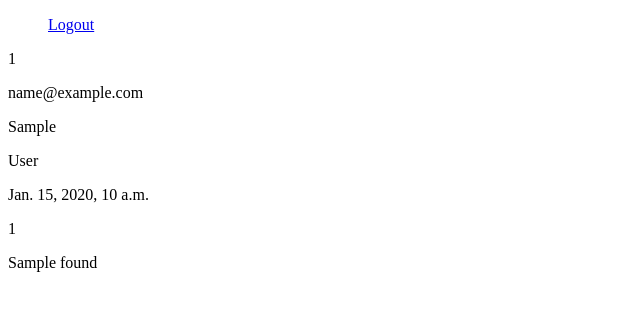
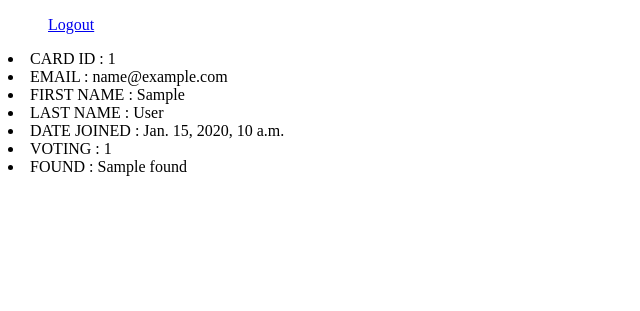
Before and after one commit to AMDisplay/Voting, a Django app: template Voting/templates/foundations/search.html in a window 1280 px wide. Shown: the top 311 px of the page, without its empty margins (0-640 px from the left). Run offline with Django 3.2, Linux system fonts and the light colour scheme; the template is opened without the code that fills it: values that come from a table or form of the project are taken from there, others are empty; a user stored in the database is signed in; tables that the repository leaves empty hold one stand-in row (values such as "Sample post"); parts of the project's set-up code (start-up, migrations or seed data) failed here and were passed over.

Commit message:
little validate fix

```diff
--- a/Voting/foundations/forms.py
+++ b/Voting/foundations/forms.py
@@ -2,12 +2,16 @@ from django import forms
 from django.contrib.auth.forms import UserCreationForm
 from foundations.models import Voting, Found
 from users.models import User
+from foundations.validations import string_validate
 
 
 class VotersRegisrationsForm(UserCreationForm):
+
     voting = forms.ModelChoiceField(queryset=Voting.objects.all())
     foundations = forms.ModelChoiceField(queryset=Found.objects.all())
-    id_card = forms.IntegerField(min_value=8, max_value=8)
+    id_card = forms.CharField(max_length=8, min_length=8)
+    first_name = forms.CharField(validators=[string_validate])
+    last_name = forms.CharField(validators=[string_validate])
     class Meta(UserCreationForm.Meta):
         model = User
         fields = ('id_card','first_name', 'last_name', 'voting', 'foundations', 'password1', 'password2')
--- a/Voting/templates/base.html
+++ b/Voting/templates/base.html
@@ -1,4 +1,5 @@
 <!DOCTYPE html>
+<meta charset="utf-8">
 <html lang="ru">
   <head>
   </head>
--- a/Voting/templates/foundations/found_detail.html
+++ /dev/null
@@ -1,3 +0,0 @@
-<h1>{{ name }}</h1>
-<p>{{ voters }}</p>
-<p> {{ voting }}</p>
--- a/Voting/templates/foundations/search.html
+++ b/Voting/templates/foundations/search.html
@@ -1,21 +1,25 @@
 {% extends 'base.html' %}
+
+
 {% block content %}
-
 {% if voter %}
-    <p>{{ user.id_card }}</p>
-    <p>{{ user.email }}</p>
-    <p>{{ user.first_name }}</p>
-    <p>{{ user.last_name }}</p>
-    <p>{{ user.date_joined }}</p>
-    <p>{{ user.voting }}</p>
-    <p>{{ user.foundations }}</p>
+    <li>CARD ID : {{ voter.id_card }}</li>
+    <li>EMAIL : {{ voter.email }}</li>
+    <li>FIRST NAME : {{ voter.first_name }}</li>
+    <li>LAST NAME : {{ voter.last_name }}</li>
+    <li>DATE JOINED : {{ voter.date_joined }}</li>
+    <li>VOTING : {{ voter.voting }}</li>
+    <li>FOUND : {{ voter.foundations }}</li>
 {% elif users %}
+    Voting foundations: {{found}}
     {% for user in users %}
-        <p> {{ user.first_name }}</p>
+        <li> Voter : {{ user.first_name }}</li>
     {% endfor %}
 {% else %}
+    NAME OF FOUNDATIONS {{ found  }}
+    <p>List of voters: </p>
     {% for voters in voters_for_found %}
-        <p> {{ voters.first_name }}</p>
+        <li> FIRST NAME : {{ voters.first_name }}</li>
     {% endfor %}
 {% endif %}
 
--- a/Voting/templates/foundations/voters_detail.html
+++ /dev/null
@@ -1,5 +0,0 @@
-<h1>{{ user.id_card }}</h1>
-<p>{{ user.first_name }}</p>
-<p> {{ user.last_name }}</p>
-<p> {{ user.found }}</p>
-<p> {{ user.voting }}</p>
--- a/Voting/templates/registration/login.html
+++ b/Voting/templates/registration/login.html
@@ -21,6 +21,6 @@
       </p>
     {% endfor %}
     <button type="submit">Log in</button>
-    <a href="{% url 'foundations:registration' %}">New to My Site? Sign up</a>
+    <a href="{% url 'foundations:registration' %}">New to Site? Sign up</a>
   </form>
 {% endblock %}
```
Also changed, not shown: Voting/foundations/validations.py (added, +9 -0 lines), Voting/foundations/views.py (+13 -7 lines), Voting/templates/foundations/index.html (+12 -1 lines).
